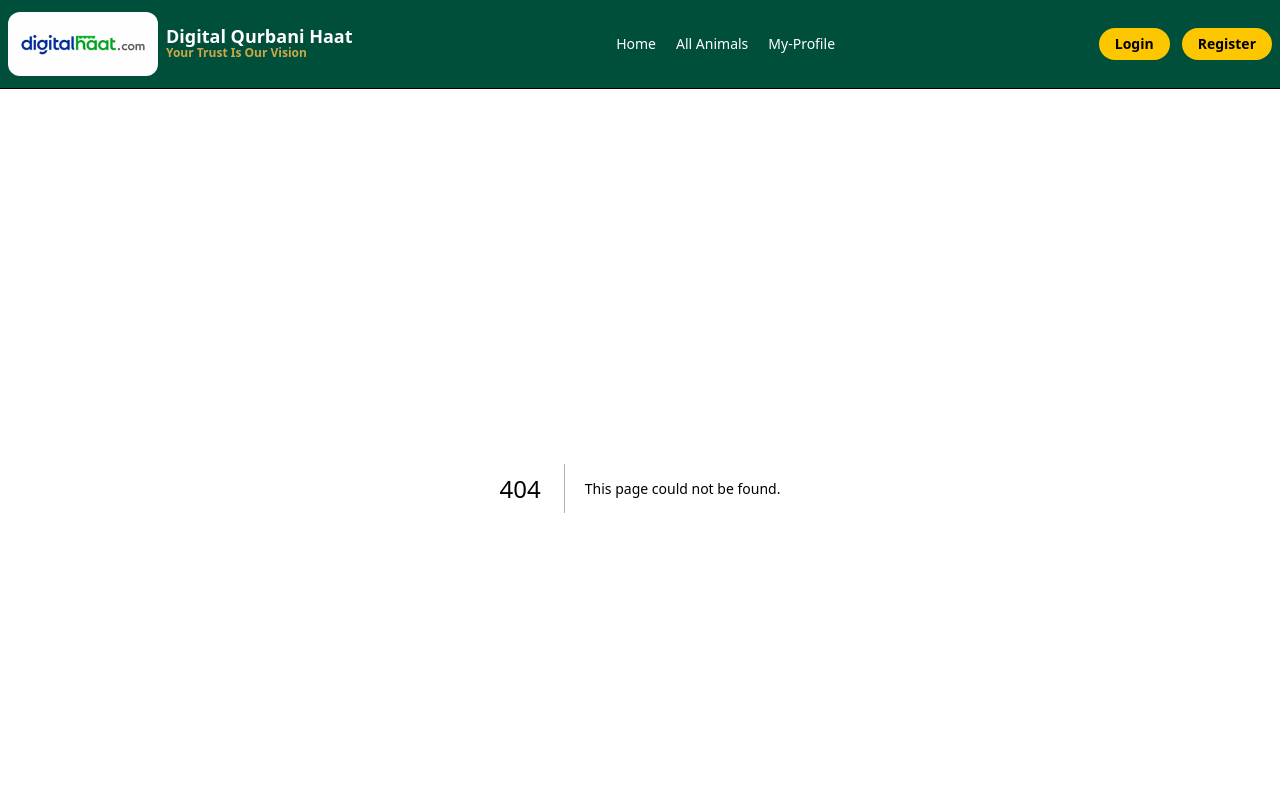
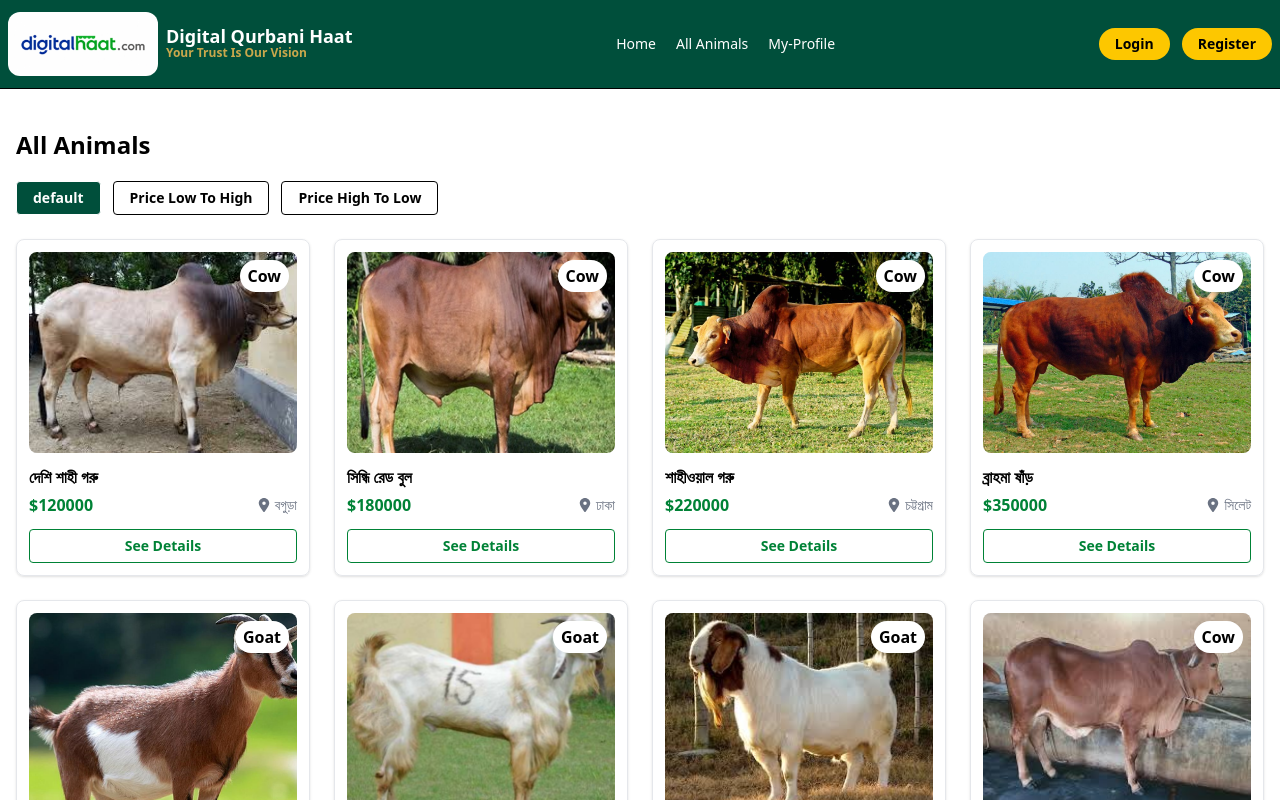
Before and after one commit to TajmulHossainDev/digitalhaat.com, a Next.js app: page /animals in a window 1280 px wide. Before the commit this address had no page. Shown: the top 800 px of the page. Built offline with nearby package versions, Linux system fonts and the light colour scheme.

Commit message:
all animals page added

```diff
--- /dev/null
+++ b/src/app/animals/page.jsx
@@ -0,0 +1,36 @@
+import AnimalCard from "@/components/AnimalCard";
+import Link from "next/link";
+
+const AllAnimalPage = async ({ searchParams }) => {
+  const { sort } = await searchParams;
+  const res = await fetch("http://localhost:3000/animals.json");
+  const animals = await res.json();
+  if (sort === "price-asc") {
+    animals.sort((a, b) => a.price - b.price);
+  } else if (sort === "price-desc") {
+    animals.sort((a, b) => b.price - a.price);
+  }
+  return (
+    <div className="max-w-7xl mx-auto px-4 my-10">
+      <h1 className="text-2xl font-bold mb-5"> All Animals </h1>
+      <div className="flex gap-3 mb-6">
+        <Link href= "/animals" className={`border px-4 py-1.5 rounded text-sm font-semibold ${!sort ? "bg-emerald-900 text-white" : "hover:bg-gray-100"}`}>default
+        </Link>
+
+        <Link href= "/animals?sort=price-asc" className={`border px-4 py-1.5 rounded text-sm font-semibold ${sort === "price-asc" ? "bg-emerald-900 text-white" : "hover:bg-gray-100"}`}>Price Low To High
+        </Link>
+
+        <Link href= "/animals?sort=price-desc" className={`border px-4 py-1.5 rounded text-sm font-semibold ${sort === "price-desc" ? "bg-emerald-900 text-white" : "hover:bg-gray-100"}`}>Price High To Low
+        </Link>
+
+      </div>
+      <div className="grid grid-cols-1 sm:grid-cols-2 md:grid-cols-3 lg:grid-cols-4 gap-6">
+        {animals.map((animal) => (
+          <AnimalCard key={animal.id} animal={animal}></AnimalCard>
+        ))}
+      </div>
+    </div>
+  );
+};
+
+export default AllAnimalPage;
```
